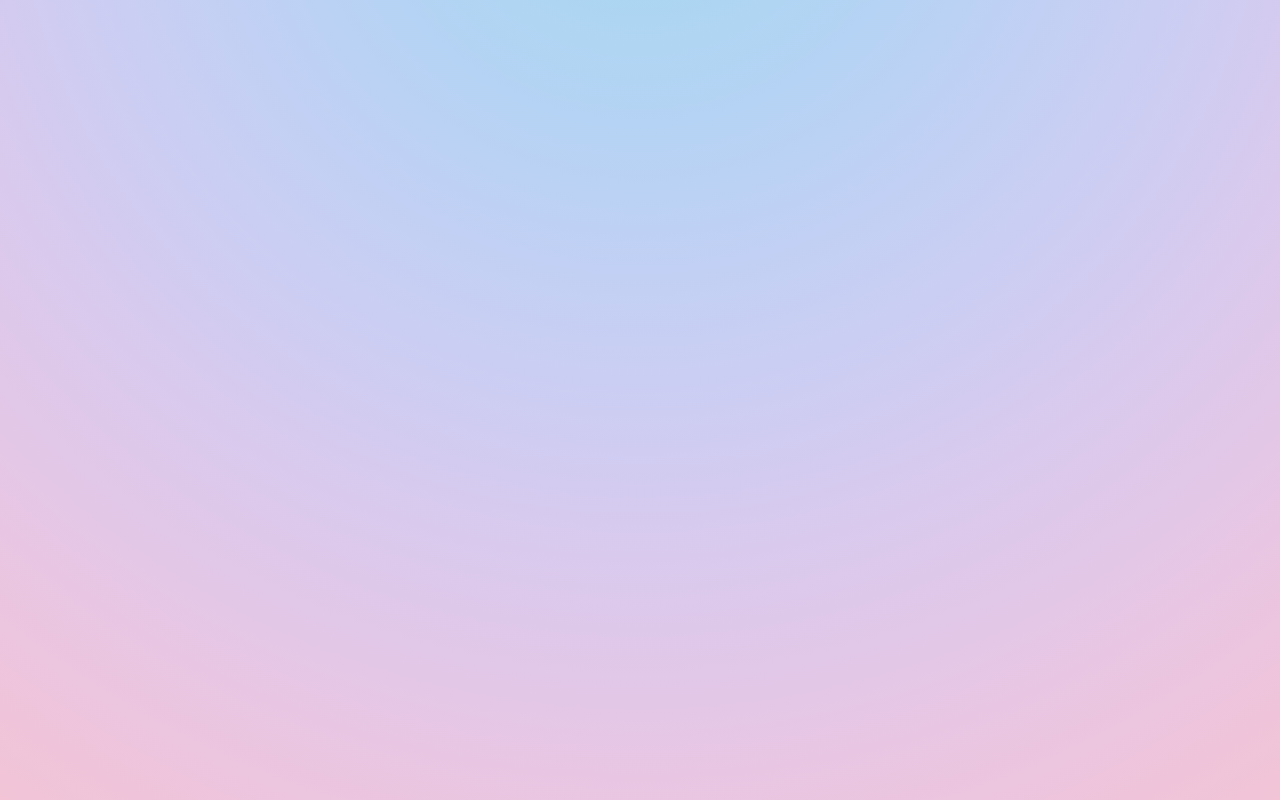
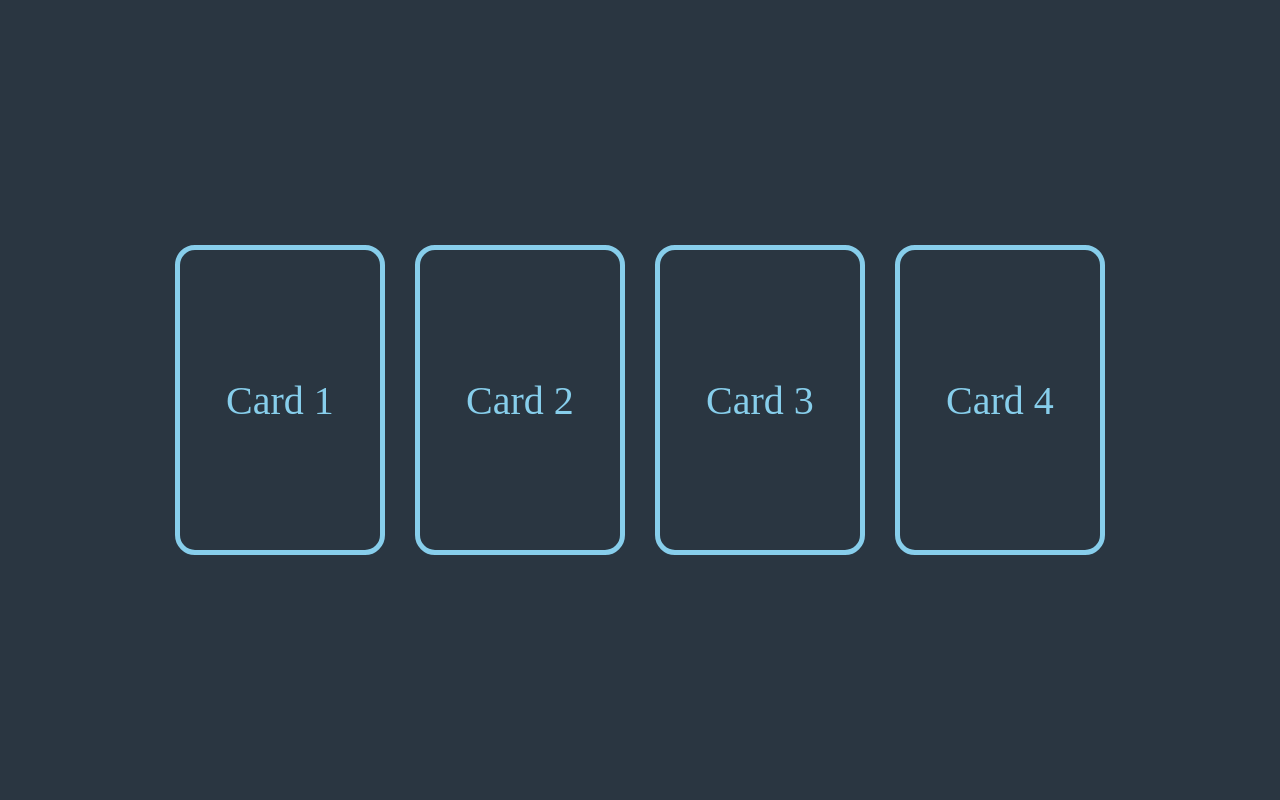
Before and after one commit to crissname/ReactLikes, a React (Create React App) app: page / in a window 1280 px wide. Built offline with nearby package versions, Linux system fonts and the light colour scheme.

Commit message:
Finish Simple Drag and Drop

```diff
--- a/src/App.js
+++ b/src/App.js
@@ -1,12 +1,82 @@
 import './index.css';
-
+import {useState} from "react";
 
 function App() {
 
+  const [cardList, setCardList] = useState([
+    {id: 1, order: 1, name: 'Card 1'},
+    {id: 2, order: 2, name: 'Card 2'},
+    {id: 3, order: 3, name: 'Card 3'},
+    {id: 4, order: 4, name: 'Card 4'},
+  ])
+
+  const [currentCard, setCurrentCard] = useState(null)
+
+  function handlerDragStart(e, card) {
+
+    setCurrentCard(card)
+
+  }
+
+
+  function handlerDragLeave(e) {
+    e.target.style.background = 'transparent'
+    e.target.style.color = 'skyblue'
+    e.target.style.borderColor = 'skyblue'
+  }
+
+  function handlerDragEnd(e) {
+    e.target.style.background = 'transparent'
+    e.target.style.color = 'skyblue'
+    e.target.style.borderColor = 'skyblue'
+  }
+
+  function handlerDragOver(e) {
+    e.preventDefault()
+    e.target.style.background = 'skyblue'
+    e.target.style.color = '#2a3641'
+    e.target.style.borderColor = 'black'
+  }
+
+
+  function handlerDrop(e, card) {
+    e.preventDefault()
+    setCardList(cardList.map(c => {
+      if (c.id === card.id) {
+        return {...c, order: currentCard.order}
+      }
+      if (c.id === currentCard.id) {
+        return {...c, order: card.order}
+      }
+      return c
+    }))
+    e.target.style.background = 'transparent'
+    e.target.style.color = 'skyblue'
+    e.target.style.borderColor = 'skyblue'
+  }
+
+  function sortCards(a, b) {
+    if (a.order > b.order) {
+      return 1
+    } else {
+      return -1
+    }
+  }
 
   return (
     <div className="App">
-
+      {cardList.sort(sortCards).map((card) => (
+        <div
+          onDragStart={(e) => handlerDragStart(e, card)}
+          onDragLeave={(e) => handlerDragLeave(e)}
+          onDragEnd={(e) => handlerDragEnd(e)}
+          onDragOver={(e) => handlerDragOver(e)}
+          onDrop={(e) => handlerDrop(e, card)}
+          key={card.id}
+          className='card'
+          draggable={true}
+        >{card.name}</div>
+      ))}
     </div>
   );
 }
--- a/src/index.css
+++ b/src/index.css
@@ -1,10 +1,7 @@
 body {
     margin: 0;
-    font-family: -apple-system, BlinkMacSystemFont, 'Segoe UI', 'Roboto', 'Oxygen', 'Ubuntu',
-        'Cantarell', 'Fira Sans', 'Droid Sans', 'Helvetica Neue', sans-serif;
-    -webkit-font-smoothing: antialiased;
-    -moz-osx-font-smoothing: grayscale;
-    background-image: radial-gradient(circle at 50% -20.71%, #a4d8ec 0, #a7d7ef 6.25%, #abd6f1 12.5%, #b0d5f3 18.75%, #b5d3f4 25%, #bbd2f4 31.25%, #c1d0f4 37.5%, #c7cff3 43.75%, #cdcdf2 50%, #d3cbf0 56.25%, #d9caed 62.5%, #dec8ea 68.75%, #e3c7e7 75%, #e8c6e3 81.25%, #ecc5df 87.5%, #efc4da 93.75%, #f2c4d6 100%);
+    background-color: #2a3641;
+    box-sizing: border-box;
 }
 
 .App {
@@ -15,59 +12,18 @@ body {
     text-align: center;
 }
 
-.App h1 {
-    color: #000;
-    font-size: 7rem;
-    margin: 0;
-    margin-bottom: 20px;
-}
-
-.App h1.plus {
-    color: #2a9d8f;
-}
-
-.App h1.minus {
-    color: #e63946;
-}
 
 
-.App h2 {
-    font-size: 2rem;
-    margin: 0;
-    color: #556581;
+.card{
+    width: 200px;
+    height: 300px;
+    border: 5px solid skyblue;
+    margin: 15px;
+    display: flex;
+    align-items: center;
+    justify-content: center;
+    font-size: 40px;
+    color: skyblue;
+    border-radius: 20px;
+    cursor: grab;
 }
-
-.App button {
-    background: transparent;
-    border: 2px solid transparent;
-    text-align: center;
-    font-size: 22px;
-    border-radius: 15px;
-    padding: 10px 25px;
-    cursor: pointer;
-    margin: 20px 10px;
-    transition: all 0.05s ease-in-out;
-}
-
-.App button.minus {
-    background-image: radial-gradient(circle at 50% -20.71%, #fbe2d5 0, #fadace 10%, #f9d2c7 20%, #f7c9c1 30%, #f5c0bb 40%, #f2b5b5 50%, #eeabb1 60%, #eaa1ae 70%, #e699ae 80%, #e091af 90%, #da8bb1 100%);
-    color: #000;
-    box-shadow: 0 4px 0 darken(#e63946, 10%);
-    border: 1px solid darken(#e63946, 15%);
-}
-
-.App button.plus {
-    background-image: radial-gradient(circle at 50% -20.71%, #ffdfda 0, #ffdfd8 6.25%, #ffe0d5 12.5%, #ffe1d3 18.75%, #fee2d1 25%, #fbe3cf 31.25%, #f8e4ce 37.5%, #f5e5cd 43.75%, #f2e6cd 50%, #eee7cd 56.25%, #ebe8ce 62.5%, #e7e9cf 68.75%, #e3ead0 75%, #dfebd2 81.25%, #dcecd4 87.5%, #d8edd7 93.75%, #d5edda 100%);
-    color: #000;
-    box-shadow: 0 4px 0 darken(#16a3de, 10%);
-    border: 1px solid darken(#b2eaff, 15%);
-}
-
-.App button:hover {
-    transform: translateY(-2px);
-}
-
-.App button:active {
-    transform: translateY(2px);
-    box-shadow: none;
-}
```
